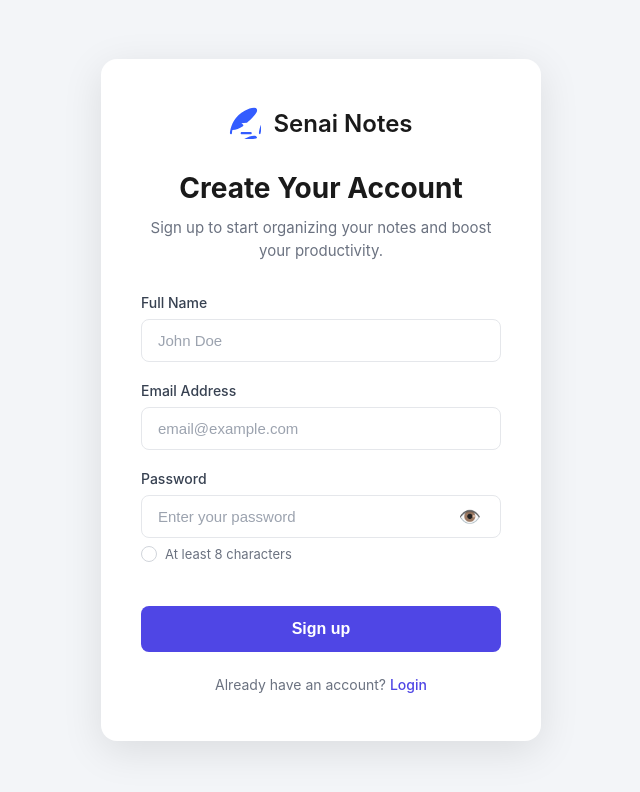
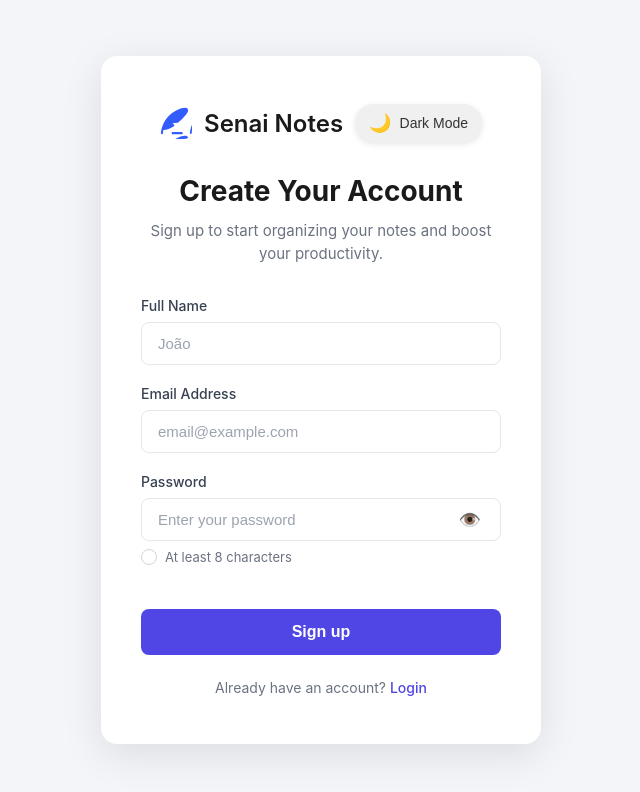
Before and after one commit to Mikael-Santana/Senai-note-jul-25, an Angular app: page /cadastro in a window 1280 px wide. Shown: the top 792 px of the page, without its empty margins (319-959 px from the left). Built offline with nearby package versions, Linux system fonts and the light colour scheme.

Commit message:
Dark Mode na tela de new user

```diff
--- a/src/app/user-module/new-user-notes/new-user-notes.css
+++ b/src/app/user-module/new-user-notes/new-user-notes.css
@@ -1,11 +1,16 @@
 :host {
+  display: block; /* só pra não interferir */
+  min-height: 100vh;
+  font-family: -apple-system, BlinkMacSystemFont, 'Segoe UI', Roboto, 'Helvetica Neue', Arial, sans-serif;
+}
+.fundo{
   display: flex;
   align-items: center;
   justify-content: center;
-  min-height: 100vh;
-  background: #F3F5F8;
-  padding: 20px;
-  font-family: -apple-system, BlinkMacSystemFont, 'Segoe UI', Roboto, 'Helvetica Neue', Arial, sans-serif;
+  min-height: 100vh; /* ocupa a tela inteira */
+  width: 100%;
+  background-color: #F3F5F8; /* cor clara padrão */
+  transition: background-color 0.3s ease;
 }
 
 * {
@@ -319,3 +324,52 @@
 a, button, input {
   transition: all 0.2s ease;
 }
+ .button-container {
+
+  display: flex;
+  align-items: center;
+}
+.dark-toggle{
+  display: flex;
+  align-items: center;
+  gap: 8px;
+  background: var(--btn-bg, #f0f0f0);
+  color: var(--btn-color, #333);
+  border: none;
+  border-radius: 25px;
+  padding: 8px 14px;
+  font-size: 14px;
+  font-weight: 500;
+  cursor: pointer;
+  transition: all 0.3s ease;
+  box-shadow: 0 2px 6px rgba(0,0,0,0.1);
+}
+.dark-toggle:hover {
+  background: var(--btn-hover, #ddd);
+  transform: scale(1.05);
+}
+
+.dark-toggle .icon {
+  font-size: 18px;
+}
+
+/* Tema escuro */
+.dark-mode .dark-toggle {
+  background: #333;
+  color: #f5f5f5;
+  --btn-hover: #444;
+}
+::ng-deep body.dark-mode .form-container{
+  background-color: #141a27;
+  color:white
+}
+::ng-deep body.dark-mode .logo-text {
+  color: white;
+}
+::ng-deep body.dark-mode .form-title{
+  color: white;
+}
+::ng-deep body.dark-mode .fundo{
+  background-color: #2B303B;
+
+}
--- a/src/app/user-module/new-user-notes/new-user-notes.html
+++ b/src/app/user-module/new-user-notes/new-user-notes.html
@@ -1,9 +1,16 @@
+<div class="fundo">
 <div class="form-container">
   <!-- Logo e nome da aplicação -->
   <div class="logo-section">
     <div class="logo">
       <div class="logo-icon"></div>
       <span class="logo-text">Senai Notes</span>
+      <div class="button-container">
+        <button type="button" class="dark-toggle" (click)="ligarDesligarDarkMode()">
+          <span class="icon">{{ darkMode ? '☀️' : '🌙' }}</span>
+          <span class="label">{{ darkMode ? 'Light Mode' : 'Dark Mode' }}</span>
+        </button>
+      </div>
     </div>
   </div>
 
@@ -26,14 +33,8 @@
     <!-- Campo de Nome -->
     <div class="form-group">
       <label for="nome" class="form-label">Full Name</label>
-      <input
-        type="text"
-        id="nome"
-        formControlName="nome"
-        class="form-input"
-        [class.error]="nomeErrorMessage !== ''"
-        placeholder="John Doe"
-      />
+      <input type="text" id="nome" formControlName="nome" class="form-input" [class.error]="nomeErrorMessage !== ''"
+        placeholder="João" />
       <div *ngIf="nomeErrorMessage" class="error-message">
         {{ nomeErrorMessage }}
       </div>
@@ -42,14 +43,8 @@
     <!-- Campo de Email -->
     <div class="form-group">
       <label for="email" class="form-label">Email Address</label>
-      <input
-        type="email"
-        id="email"
-        formControlName="email"
-        class="form-input"
-        [class.error]="emailErrorMessage !== ''"
-        placeholder="email@example.com"
-      />
+      <input type="email" id="email" formControlName="email" class="form-input" [class.error]="emailErrorMessage !== ''"
+        placeholder="email@example.com" />
       <div *ngIf="emailErrorMessage" class="error-message">
         {{ emailErrorMessage }}
       </div>
@@ -59,20 +54,10 @@
     <div class="form-group">
       <label for="password" class="form-label">Password</label>
       <div class="password-container">
-        <input
-          [type]="passwordVisible ? 'text' : 'password'"
-          id="password"
-          formControlName="password"
-          class="form-input"
-          [class.error]="passwordErrorMessage !== ''"
-          placeholder="Enter your password"
-          (input)="onPasswordInput($event)"
-        />
-        <button
-          type="button"
-          class="password-toggle"
-          (click)="togglePassword()"
-        >
+        <input [type]="passwordVisible ? 'text' : 'password'" id="password" formControlName="password"
+          class="form-input" [class.error]="passwordErrorMessage !== ''" placeholder="Enter your password"
+          (input)="onPasswordInput($event)" />
+        <button type="button" class="password-toggle" (click)="togglePassword()">
           {{ passwordVisible ? '🙈' : '👁️' }}
         </button>
       </div>
@@ -96,3 +81,4 @@
     Already have an account? <a routerLink="/login">Login</a>
   </div>
 </div>
+</div>
--- a/src/app/user-module/new-user-notes/new-user-notes.ts
+++ b/src/app/user-module/new-user-notes/new-user-notes.ts
@@ -20,6 +20,7 @@ export class NewUserNotes {
   passwordVisible: boolean;
   passwordValid: boolean;
   isLoading: boolean;
+  darkMode:boolean =false
 
   constructor(private fb: FormBuilder) {
     this.signupForm = this.fb.group({
@@ -43,6 +44,20 @@ export class NewUserNotes {
     this.passwordVisible = false;
     this.passwordValid = false;
     this.isLoading = false;
+  }
+
+   ngOnInit() {
+    let darkModeLocalStorage = localStorage.getItem("darkMode");
+    if (darkModeLocalStorage === "true") {
+      this.darkMode = true;
+      document.body.classList.toggle("dark-mode", this.darkMode);
+    }
+  }
+
+  ligarDesligarDarkMode(){
+    this.darkMode=!this.darkMode
+    document.body.classList.toggle("dark-mode")
+    localStorage.setItem("darkMode", this.darkMode.toString())
   }
 
   // Verifica se um campo tem erro (para compatibilidade com o HTML)
```
